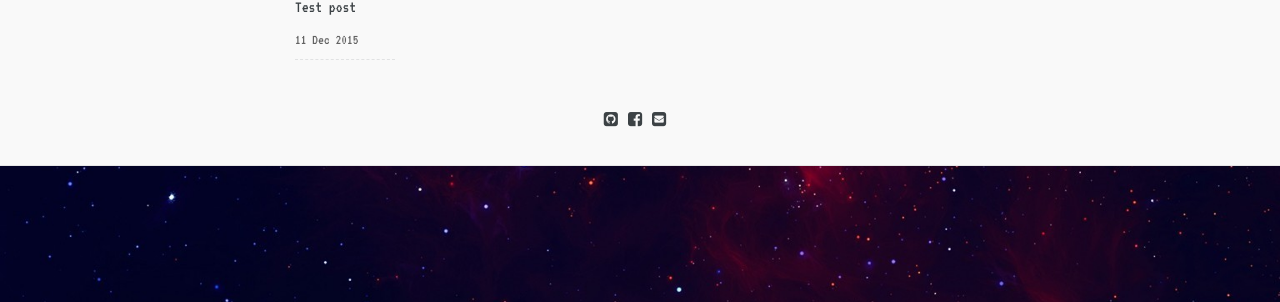
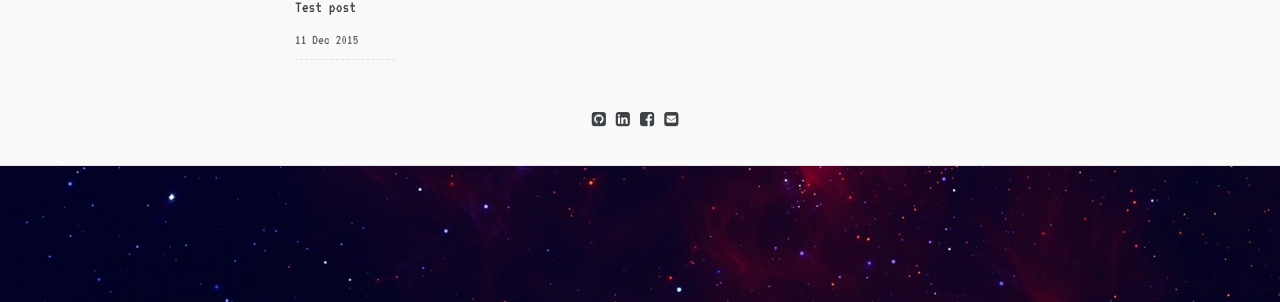
Before and after one commit to martijnrondeel/martijn.site, a Jekyll site: the page built from index.html, in a window 1280 px wide. Shown: the part 589-891 px from the top of the page. Built offline with Jekyll 4.4.1, drawn with Linux system fonts in a browser that asks for light colours; nearby versions of some CDN libraries; some web fonts are replaced; the list of posts is cut into pages by our own code.

Commit message:
Add LinkedIn icon

```diff
--- a/_layouts/post.html
+++ b/_layouts/post.html
@@ -16,6 +16,11 @@ layout: layout
         <i class="fa fa-github-square"></i>
       </span>
     </a>
+    <a href="https://www.linkedin.com/in/martijnrondeel" target="_blank">
+      <span class="icon">
+        <i class="fa fa-linkedin-square"></i>
+      </span>
+    </a>
     <a href="https://www.facebook.com/martijn.rondeel" target="_blank">
       <span class="icon">
         <i class="fa fa-facebook-square"></i>
--- a/index.html
+++ b/index.html
@@ -62,6 +62,11 @@ layout: default
           <i class="fa fa-github-square"></i>
         </span>
       </a>
+      <a href="https://www.linkedin.com/in/martijnrondeel" target="_blank">
+        <span class="icon">
+          <i class="fa fa-linkedin-square"></i>
+        </span>
+      </a>
       <a href="https://www.facebook.com/martijn.rondeel" target="_blank">
         <span class="icon">
           <i class="fa fa-facebook-square"></i>
```
